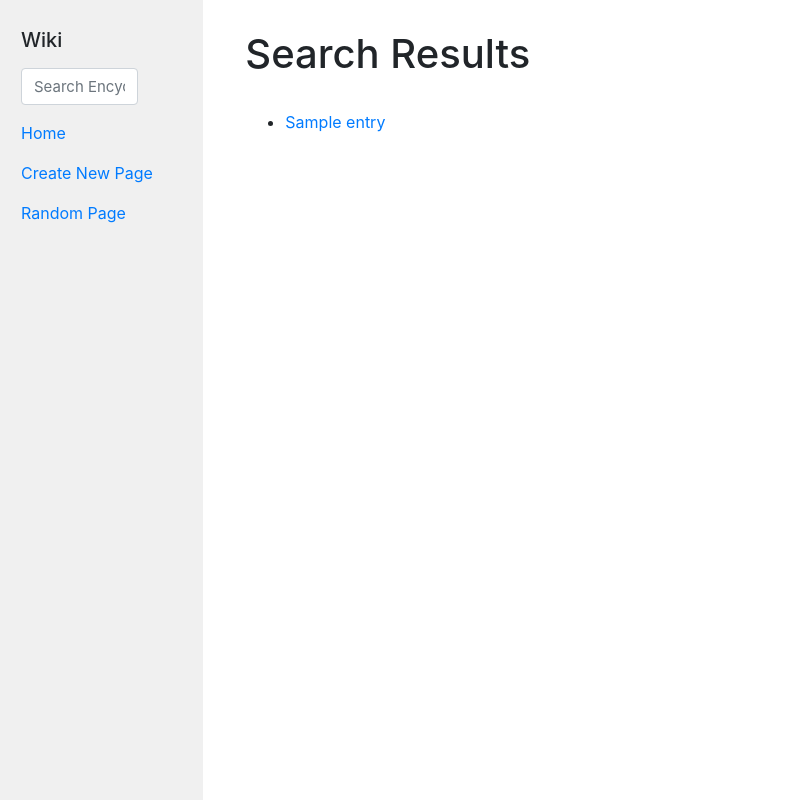
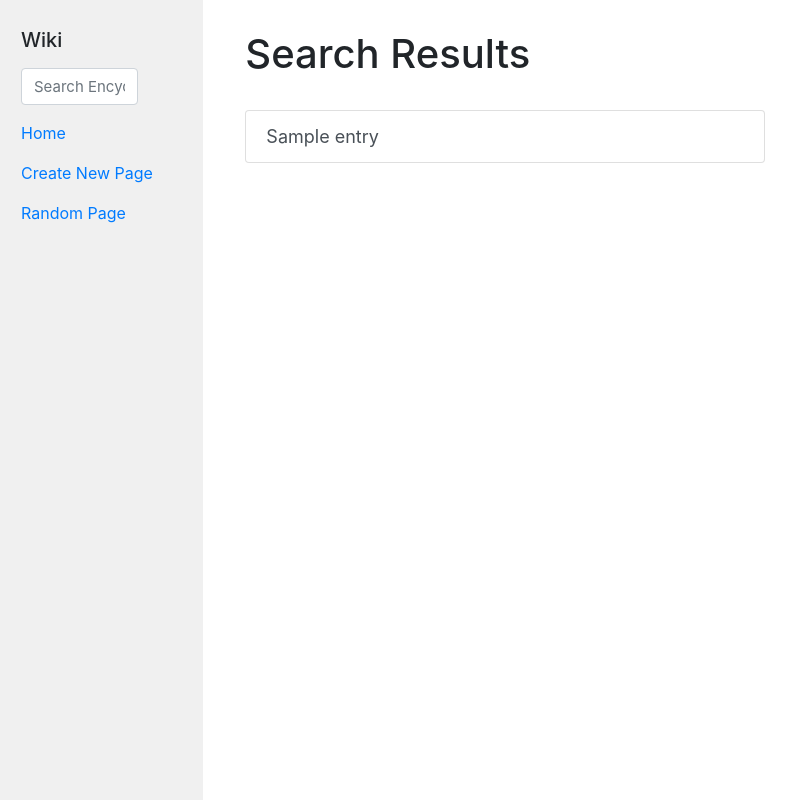
Before and after one commit to aviiciii/wikipedia, a Django app: template encyclopedia/templates/encyclopedia/search.html in a window 1280 px wide. Shown: the whole page, without its empty margins (0-807 px from the left). Run offline with Django 3.2, Linux system fonts and the light colour scheme; the template is opened without the code that fills it: most values are stand-ins (such as "Sample title", 1, 10 or a date in 2020); parts of the project's set-up code (start-up, migrations or seed data) failed here and were passed over; some libraries are stand-ins or nearby versions.

Commit message:
working on search

```diff
--- a/encyclopedia/templates/encyclopedia/search.html
+++ b/encyclopedia/templates/encyclopedia/search.html
@@ -9,11 +9,11 @@
     <br>
 
     {% if entries %}
-        <ul>
+    <ul class="list-group">
             {% for entry in entries %}
-                <li><a href='{% url 'encyclopedia:article' name=entry %}'>{{ entry }}</a></li>
+                <a class="list-group-item list-group-item-action" href='{% url 'encyclopedia:article' name=entry %}'>{{ entry }}</a>
             {% endfor %}
-        </ul>
+    </ul>
     {% elif search %}
         <h4>No records named '{{ search }}' found.</h4>
     {% else %}
```
